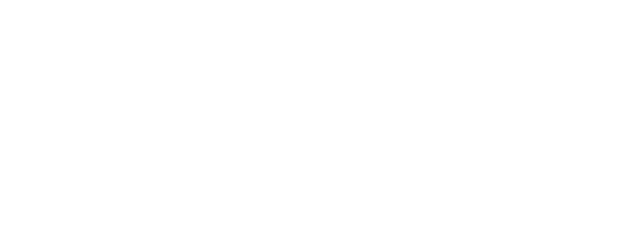
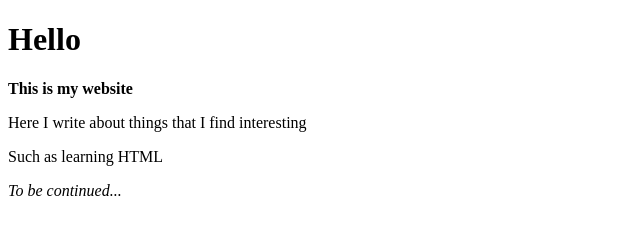
Before and after one commit to adfgl/lapio-website, a plain HTML site: page index.html in a window 1280 px wide. Shown: the whole page, without its empty margins (0-640 px from the left). Drawn offline with Linux system fonts and the light colour scheme.

Commit message:
Part 3, add second exercise

```diff
--- a/index.html
+++ b/index.html
@@ -9,6 +9,11 @@
 
 <body>
   <!--Do the exercises here-->
+  <h1>Hello</h1>
+  <b>This is my website</b>
+  <p>Here I write about things that I find interesting</p>
+  <p>Such as learning HTML</p>
+  <i>To be continued...</i>
 </body>
 
 </html>
```
